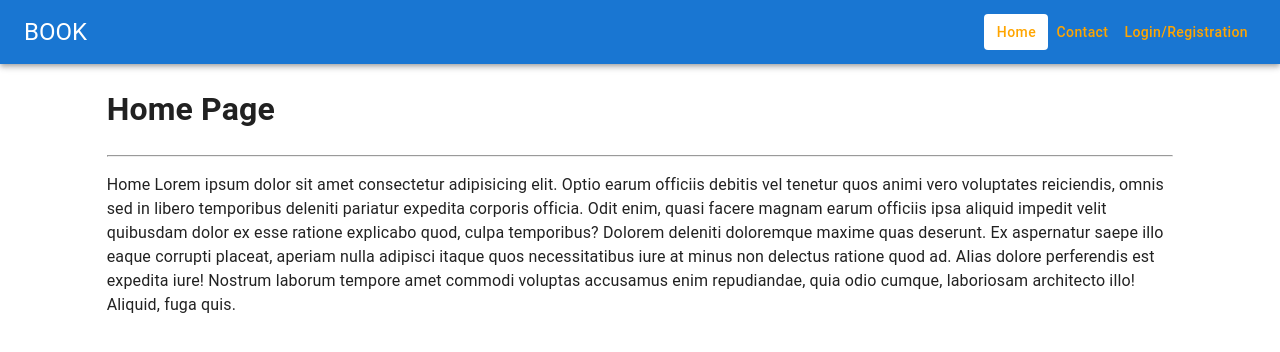
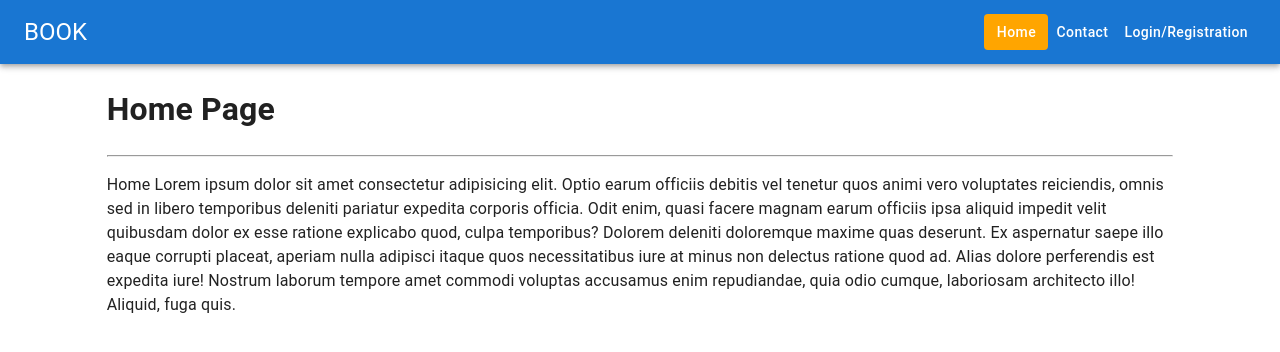
Before and after one commit to Billy3Joe/node_tp_api_front, a React (Create React App) app: page / in a window 1280 px wide. Shown: the top 352 px of the page. Built offline with nearby package versions, Linux system fonts and the light colour scheme.

Commit message:
Traitement du login

```diff
--- a/src/components/Navbar.js
+++ b/src/components/Navbar.js
@@ -9,11 +9,11 @@ const Navbar = () => {
         <Toolbar>
           <Typography variant='h5' component="div" sx={{ flexGrow: 1 }}>BOOK</Typography>
 
-          <Button component={NavLink} to='/' style={({ isActive }) => { return { backgroundColor: isActive ? 'white' : '' } }} sx={{ color: 'orange', textTransform: 'none' }}>Home</Button>
+          <Button component={NavLink} to='/' style={({ isActive }) => { return { backgroundColor: isActive ? 'orange' : '' } }} sx={{ color: 'white', textTransform: 'none' }}>Home</Button>
 
-          <Button component={NavLink} to='/contact' style={({ isActive }) => { return { backgroundColor: isActive ? 'white' : '' } }} sx={{ color: 'orange', textTransform: 'none' }}>Contact</Button>
+          <Button component={NavLink} to='/contact' style={({ isActive }) => { return { backgroundColor: isActive ? 'white' : '' } }} sx={{ color: 'white', textTransform: 'none' }}>Contact</Button>
 
-          <Button component={NavLink} to='/login' style={({ isActive }) => { return { backgroundColor: isActive ? 'white' : '' } }} sx={{ color: 'orange', textTransform: 'none' }}>Login/Registration</Button>
+          <Button component={NavLink} to='/login' style={({ isActive }) => { return { backgroundColor: isActive ? 'white' : '' } }} sx={{ color: 'white', textTransform: 'none' }}>Login/Registration</Button>
 
         </Toolbar>
       </AppBar>
--- a/src/components/pages/Dashboard.js
+++ b/src/components/pages/Dashboard.js
@@ -13,8 +13,8 @@ const Dashboard = () => {
     <Grid container>
       <Grid item sm={4} sx={{ backgroundColor: 'gray', p: 5, color: 'white' }}>
         <h1>Dashboard</h1>
-        <Typography variant='h5'>Email: sonam@gmail.com</Typography>
-        <Typography variant='h6'>Name: Sonam</Typography>
+        <Typography variant='h5'>Email: billykamze3@gmail.com</Typography>
+        <Typography variant='h6'>Name: Billy</Typography>
         <Button variant='contained' color='warning' size='large' onClick={handleLogout} sx={{ mt: 8 }}>Logout</Button>
       </Grid>
       <Grid item sm={8}>
--- a/src/components/pages/auth/Registration.js
+++ b/src/components/pages/auth/Registration.js
@@ -43,7 +43,7 @@ const Registration = () => {
       <TextField margin='normal' required fullWidth id='password_confirmation' name='password_confirmation' label='Confirm Password' type='password' />
       <FormControlLabel control={<Checkbox value="agree" color="primary" name="tc" id="tc" />} label="I agree to term and condition." />
       <Box textAlign='center'>
-        <Button type='submit' variant='contained' sx={{ mt: 3, mb: 2, px: 5 }}>Join</Button>
+        <Button type='submit' variant='contained' sx={{ mt: 3, mb: 2, px: 5 }}>Signup</Button>
       </Box>
       {error.status ? <Alert severity={error.type}>{error.msg}</Alert> : ''}
     </Box>
--- a/src/components/pages/auth/UserLogin.js
+++ b/src/components/pages/auth/UserLogin.js
@@ -1,4 +1,5 @@
 import { TextField, Button, Box, Alert } from '@mui/material';
+import axios from 'axios';
 import { useState } from 'react';
 import { NavLink, useNavigate } from 'react-router-dom';
 const UserLogin = () => {
@@ -16,11 +17,17 @@ const UserLogin = () => {
       password: data.get('password'),
     }
     if (actualData.email && actualData.password) {
+      axios.post('http://localhost:5000/api/v1/login',actualData).then(
+        (dat)=>{console.log("dataglobal",dat);
+        console.log("datalibghit",dat.data);
+        }
+      )
+
       console.log(actualData);
 
       document.getElementById('login-form').reset()
-      setError({ status: true, msg: "Login Success", type: 'success' })
-      navigate('/dashboard')
+      setError({ status: true, msg: "Login Success", type: 'success' });
+      // navigate('/dashboard')
     } else {
       setError({ status: true, msg: "All Fields are Required", type: 'error' })
     }
```
